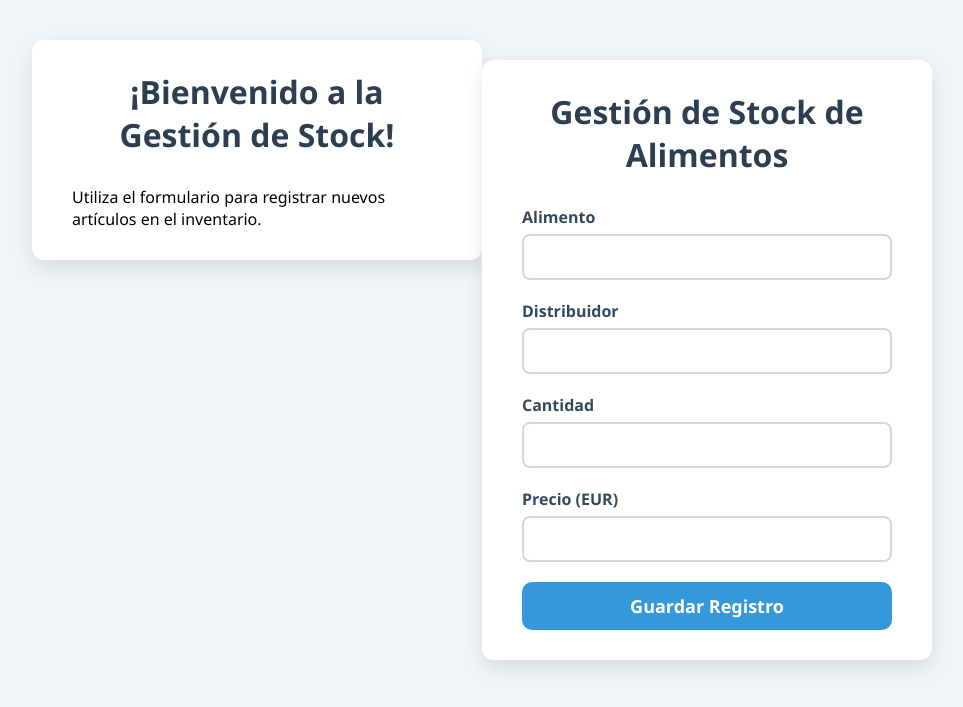
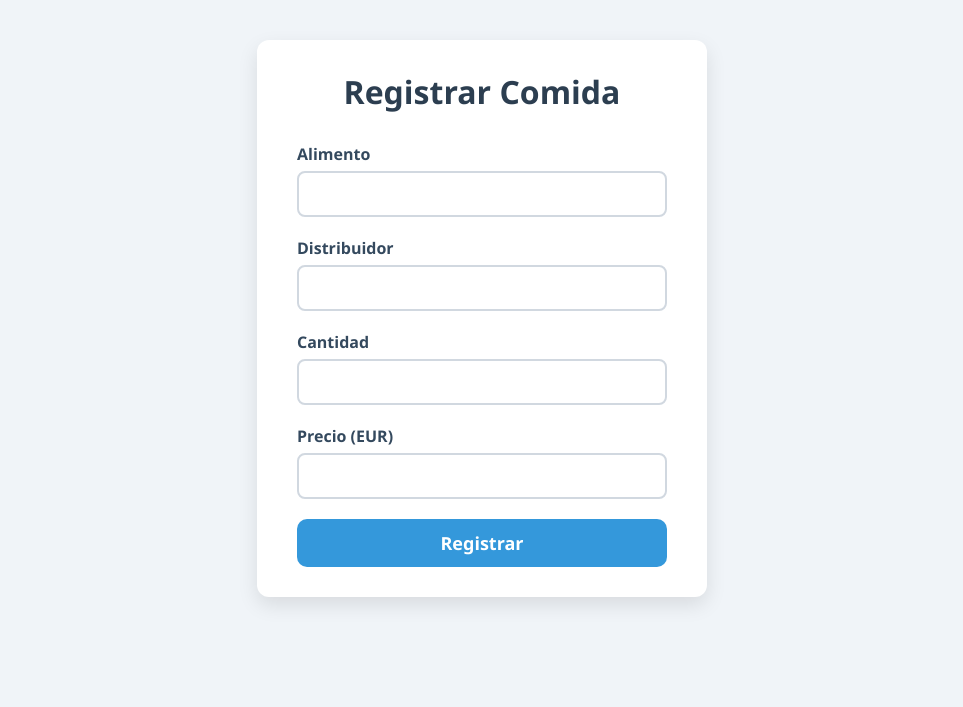
Before and after one commit to DavidPeiroBea/Jenkins, a PHP site: page / in a window 1280 px wide. Shown: the top 707 px of the page, without its empty margins (158-1121 px from the left). Run offline with PHP 8.4, Linux system fonts and the light colour scheme.

Commit message:
index.php origen

```diff
--- a/content/index.php
+++ b/content/index.php
@@ -1,16 +1,15 @@
 <!DOCTYPE html>
 <html>
 <head>
-  <title>Mi web con Docker y Jenkins - Nuevo Contenido</title>
+  <title>Mi web con Docker y Jenkins</title>
   <link href="style.css" rel="stylesheet" type="text/css">
 </head>
 <body>
+  <head>
+
+  </head>
   <div class="container">
-    <h1>¡Bienvenido a la Gestión de Stock!</h1>
-    <p>Utiliza el formulario para registrar nuevos artículos en el inventario.</p>
-  </div>
-  <div class="container" style="margin-top: 20px;">
-    <h1>Gestión de Stock de Alimentos</h1>
+    <h1>Registrar Comida</h1>
     <form id="registroForm" method="POST" action="guardar.php">
       <div>
         <label for="alimento">Alimento</label>
@@ -28,8 +27,7 @@
         <label for="precio">Precio (EUR)</label>
         <input type="number" id="precio" name="precio" min="0" step="0.5" required />
       </div>
-      <button type="submit">Guardar Registro</button>
+      <button type="submit">Registrar</button>
     </form>
-  </div>
 </body>
 </html>
```
